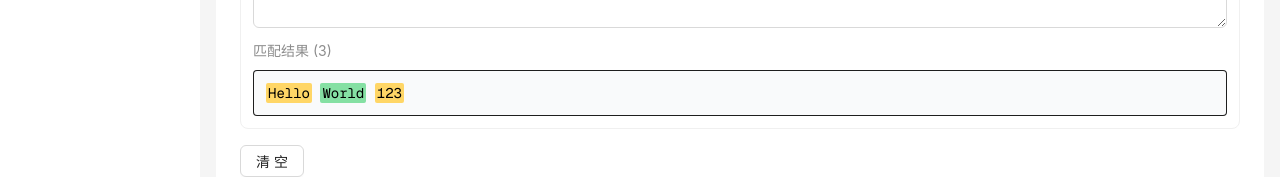
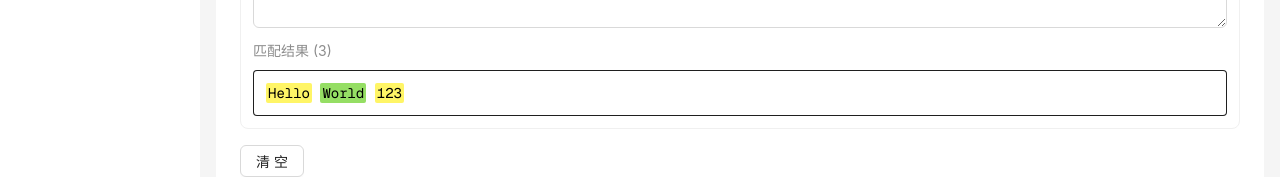
Before and after one commit to teatang/t-tool, a Next.js app: page /tools/regex-tester in a window 1280 px wide. Shown: the part 370-547 px from the top of the page. Built offline with nearby package versions, Linux system fonts and the light colour scheme.

Commit message:
update config

```diff
--- a/app/tools/regex-tester/page.tsx
+++ b/app/tools/regex-tester/page.tsx
@@ -5,6 +5,7 @@ import { Card, Input, Button, Space, Typography, Segmented, Table, Tag, Checkbox
 import { CopyOutlined, ExperimentOutlined } from '@ant-design/icons';
 import { regexTest, regexReplace, regexGetPatternInfo, RegexMatch } from '@/utils/string/regex';
 import { useI18n } from '@/contexts/I18nContext';
+import { useAppSelector } from '@/lib/store/hooks';
 
 // 禁用静态预渲染，因为页面依赖客户端 i18n 上下文
 export const dynamic = 'force-dynamic';
@@ -24,11 +25,15 @@ const FLAG_OPTIONS = [
   { label: 'y', value: 'y', title: '粘性匹配' },
 ];
 
-// 高亮颜色（两种交替）
-const HIGHLIGHT_COLORS = ['#ffd666', '#85e0a3'];
+// 高亮颜色（两种交替）- 适配浅色/深色模式
+const HIGHLIGHT_COLORS = {
+  light: ['#fff566', '#95de64'],  // 浅色模式：柔和黄、柔和绿
+  dark: ['#d4b106', '#73d13d'],   // 深色模式
+};
 
 export default function RegexTesterPage() {
   const { t } = useI18n();
+  const isDark = useAppSelector((state) => state.theme?.isDark ?? false);
   const [mode, setMode] = useState<Mode>('test');
   const [pattern, setPattern] = useState('\\w+');
   const [flagValues, setFlagValues] = useState<string[]>(['g']);
@@ -38,6 +43,9 @@ export default function RegexTesterPage() {
   const [replaceResult, setReplaceResult] = useState('');
   const [patternError, setPatternError] = useState('');
   const [isValid, setIsValid] = useState(true);
+
+  // 根据主题获取高亮颜色
+  const highlightColors = isDark ? HIGHLIGHT_COLORS.dark : HIGHLIGHT_COLORS.light;
 
   // 将选中的标志组合成字符串
   const flags = flagValues.join('');
@@ -100,12 +108,15 @@ export default function RegexTesterPage() {
     }
 
     return (
-      <div className="font-mono text-sm p-3 border rounded bg-gray-50 dark:bg-gray-800 whitespace-pre-wrap break-all">
+      <div
+        className="font-mono text-sm p-3 border rounded whitespace-pre-wrap break-all"
+        style={{ backgroundColor: isDark ? '#1f2937' : '#ffffff' }}
+      >
         {parts.map((part, i) => (
           <span
             key={i}
             style={{
-              backgroundColor: part.colorIndex >= 0 ? HIGHLIGHT_COLORS[part.colorIndex] : 'transparent',
+              backgroundColor: part.colorIndex >= 0 ? highlightColors[part.colorIndex] : 'transparent',
               color: part.colorIndex >= 0 ? '#000' : 'inherit',
               padding: part.colorIndex >= 0 ? '1px 2px' : 0,
               borderRadius: part.colorIndex >= 0 ? '2px' : 0,
```
